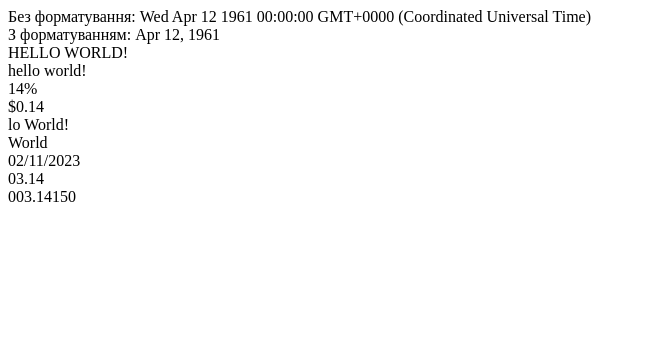
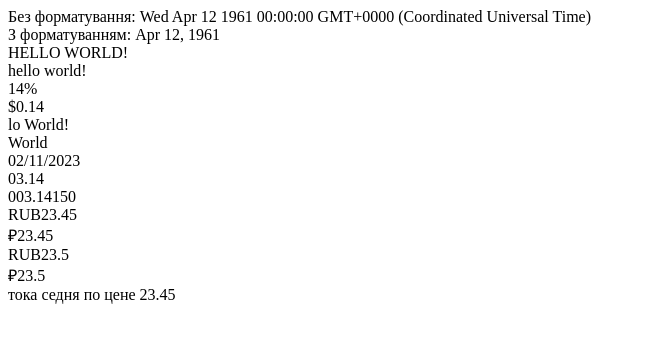
Before and after one commit to x-FIREFOUR-x/Labs_ReactivePrograming, an Angular app in the folder Lab6/Pipes1/: page / in a window 1280 px wide. Shown: the top 342 px of the page, without its empty margins (0-646 px from the left). Built offline with nearby package versions, Linux system fonts and the light colour scheme.

Commit message:
Pipes1: format money

```diff
--- a/Lab6/Pipes1/src/app/app.component.ts
+++ b/Lab6/Pipes1/src/app/app.component.ts
@@ -16,7 +16,13 @@ import { Component } from '@angular/core';
                 <div>{{myNewDate | date:"dd/MM/yyyy"}}</div>
 
                 <div>{{pi | number:'2.1-2'}}</div>
-                <div>{{pi | number:'3.5-5'}}</div>`
+                <div>{{pi | number:'3.5-5'}}</div>
+
+                <div>{{money | currency:'RUB':'code'}}</div>
+                <div>{{money | currency:'RUB':'symbol-narrow'}}</div>
+                <div>{{money | currency:'RUB':'symbol':'1.1-1'}}</div>
+                <div>{{money | currency:'RUB':'symbol-narrow':'1.1-1'}}</div>
+                <div>{{money | currency:'RUB':'тока седня по цене '}}</div>`
 })
 
 export class AppComponent {
@@ -25,4 +31,5 @@ export class AppComponent {
     persentage: number = 0.14;
     myNewDate = Date.now();
     pi: number = 3.1415;
+    money: number = 23.45;
 }
```
